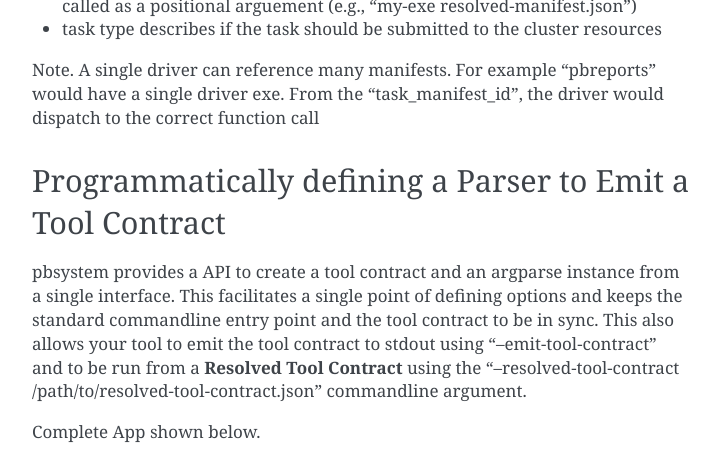
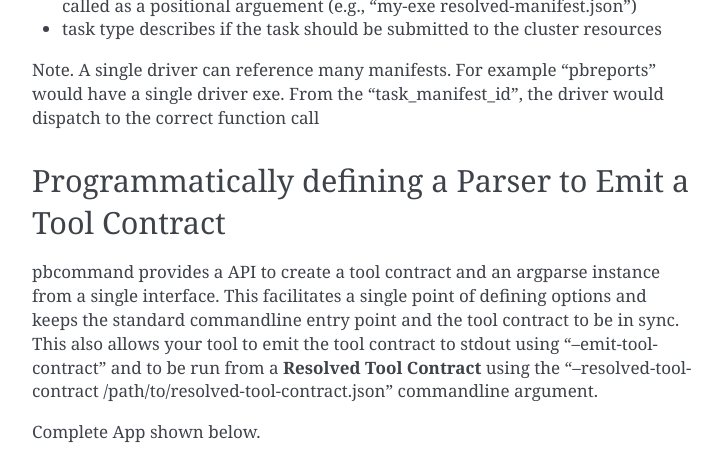
Before and after one commit to PacificBiosciences/pbcommand, a Sphinx documentation site: the page built from docs/source/commandline_interface.rst, in a window 1280 px wide and 900 px high, scrolled down 1444 px, cut to the strip 0-457 px from the top of the window. Shown: the whole strip, without its empty margins (388-1110 px from the left). Built offline with Sphinx 7.4.7, drawn with Linux system fonts in a browser that asks for light colours.

Commit message:
Remove references to pbsystem

```diff
--- a/docs/source/commandline_interface.rst
+++ b/docs/source/commandline_interface.rst
@@ -56,7 +56,7 @@ Note. A single driver can reference many manifests. For example "pbreports" woul
 Programmatically defining a Parser to Emit a Tool Contract
 ~~~~~~~~~~~~~~~~~~~~~~~~~~~~~~~~~~~~~~~~~~~~~~~~~~~~~~~~~~
 
-pbsystem provides a API to create a tool contract and an argparse instance from a single interface. This facilitates a single point of defining options and keeps the standard commandline entry point and the tool contract to be in sync. This also allows your tool to emit the tool contract to stdout using "--emit-tool-contract" and to be run from a **Resolved Tool Contract** using the "--resolved-tool-contract /path/to/resolved-tool-contract.json" commandline argument.
+pbcommand provides a API to create a tool contract and an argparse instance from a single interface. This facilitates a single point of defining options and keeps the standard commandline entry point and the tool contract to be in sync. This also allows your tool to emit the tool contract to stdout using "--emit-tool-contract" and to be run from a **Resolved Tool Contract** using the "--resolved-tool-contract /path/to/resolved-tool-contract.json" commandline argument.
 
 Complete App shown below.
 
```
Also changed, not shown: README.md (+1 -1 lines), 1 other file.
